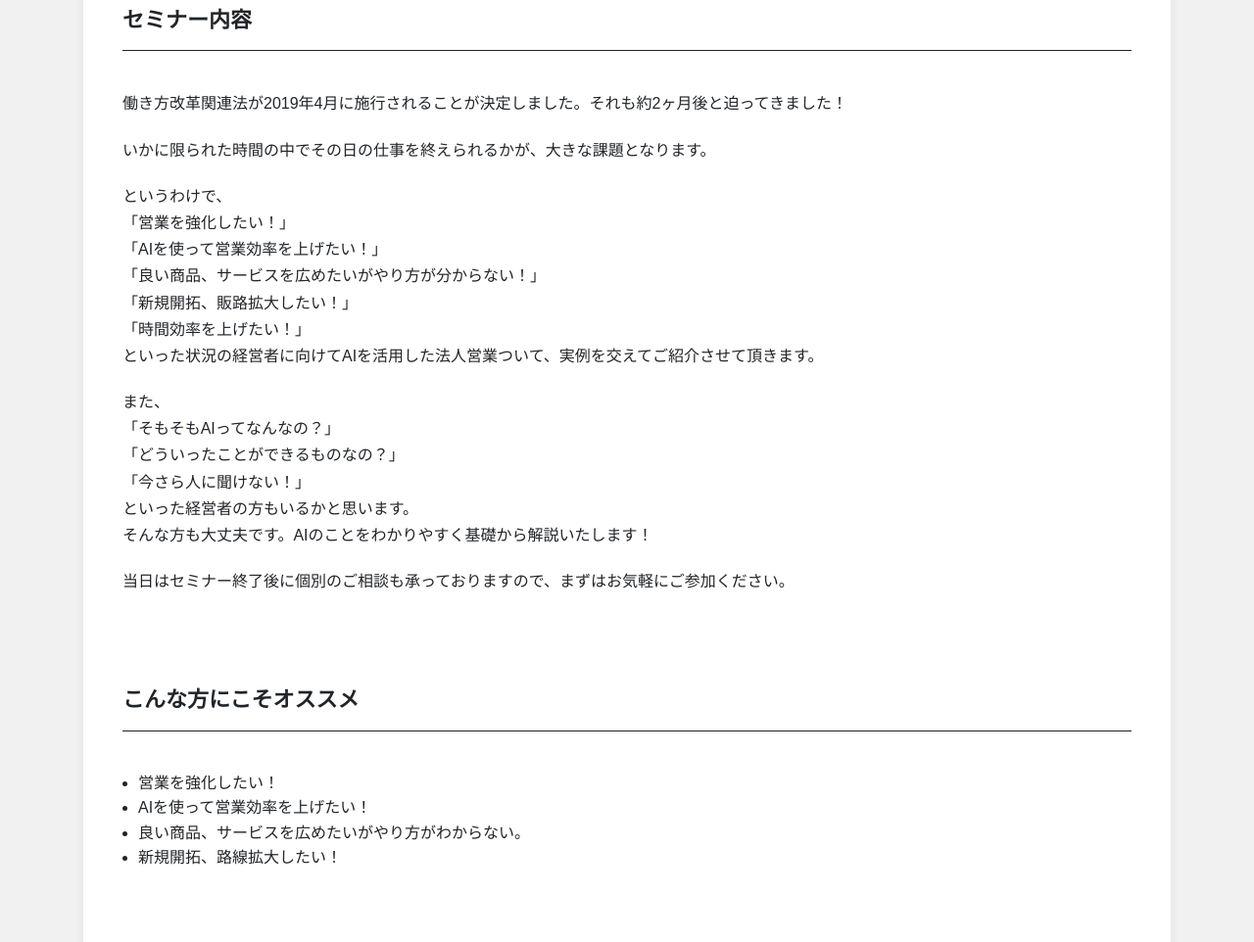
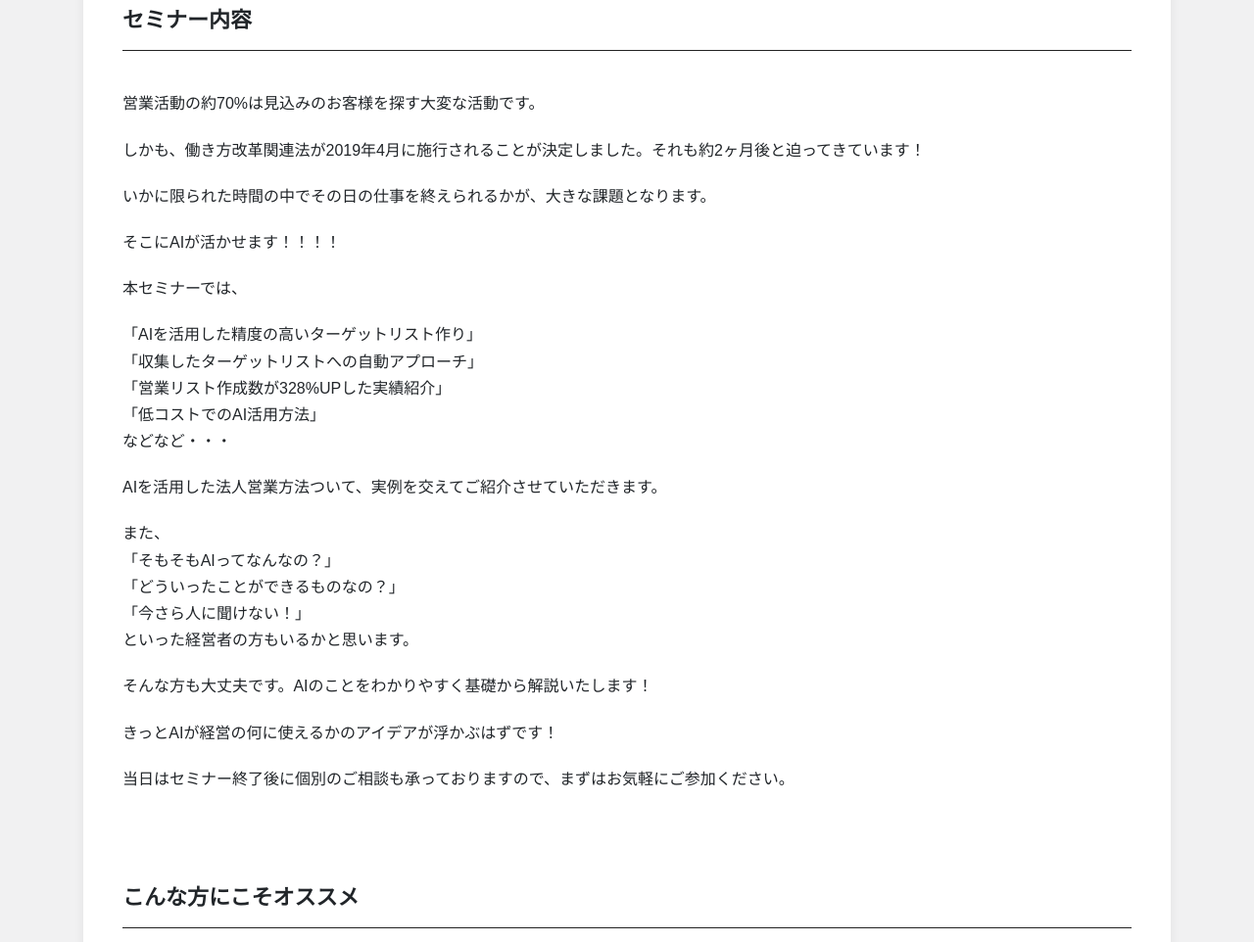
Before and after one commit to FUTUREWOODS/seminar, a plain HTML site: page index.html in a window 1280 px wide. Shown: the part 1226-2188 px from the top of the page at 98% size. Drawn offline with nearby package versions, Linux system fonts and the light colour scheme.

Commit message:
fix message

```diff
--- a/index.html
+++ b/index.html
@@ -52,10 +52,28 @@
         <div class="box">
           <h2>セミナー内容</h2>
           <div class="seminar_desc">
-            <p>働き方改革関連法が2019年4月に施行されることが決定しました。それも約2ヶ月後と迫ってきました！</p>
+            <p>営業活動の約70%は見込みのお客様を探す大変な活動です。</p>
+            <p>しかも、働き方改革関連法が2019年4月に施行されることが決定しました。それも約2ヶ月後と迫ってきています！</p>
             <p>いかに限られた時間の中でその日の仕事を終えられるかが、大きな課題となります。</p>
-            <p>というわけで、<br>「営業を強化したい！」<br>「AIを使って営業効率を上げたい！」<br>「良い商品、サービスを広めたいがやり方が分からない！」<br>「新規開拓、販路拡大したい！」<br>「時間効率を上げたい！」<br>といった状況の経営者に向けてAIを活用した法人営業ついて、実例を交えてご紹介させて頂きます。</p>
-            <p>また、<br>「そもそもAIってなんなの？」<br>「どういったことができるものなの？」<br>「今さら人に聞けない！」<br>といった経営者の方もいるかと思います。<br>そんな方も大丈夫です。AIのことをわかりやすく基礎から解説いたします！</p>
+            <p>そこにAIが活かせます！！！！</p>
+            <p>本セミナーでは、</p>
+            <P>「AIを活用した精度の高いターゲットリスト作り」<br>
+              「収集したターゲットリストへの自動アプローチ」<br>
+              「営業リスト作成数が328%UPした実績紹介」<br>
+              「低コストでのAI活用方法」<br>
+              などなど・・・
+            </p>
+            <p>AIを活用した法人営業方法ついて、実例を交えてご紹介させていただきます。</p>
+            <p>
+                また、<br>
+                「そもそもAIってなんなの？」<br>
+                「どういったことができるものなの？」<br>
+                「今さら人に聞けない！」<br>
+                といった経営者の方もいるかと思います。
+            </p>
+            <p>
+                そんな方も大丈夫です。AIのことをわかりやすく基礎から解説いたします！</p>
+            <p>きっとAIが経営の何に使えるかのアイデアが浮かぶはずです！</p>
             <p>当日はセミナー終了後に個別のご相談も承っておりますので、まずはお気軽にご参加ください。</p>
           </div>
         </div><!-- /.box -->
```
